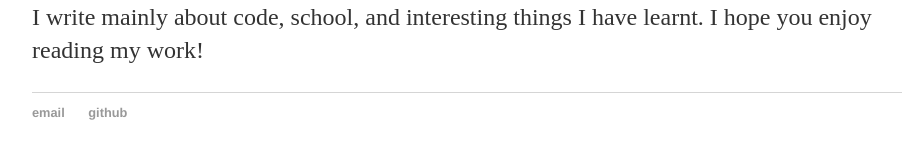
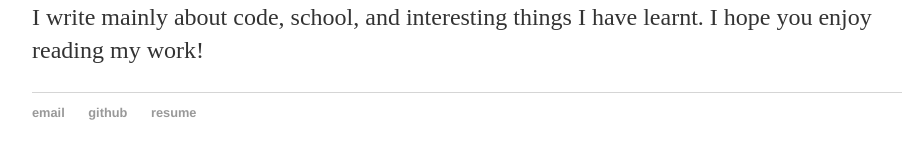
Before and after one commit to simonteozw/simonteozw.github.io, a Jekyll site: the page built from about/index.html, in a window 1280 px wide. Shown: the part 288-447 px from the top of the page, without its empty margins (160-1062 px from the left). Built offline with Jekyll 4.4.1, drawn with Linux system fonts in a browser that asks for light colours.

Commit message:
Upload resume

```diff
--- a/_layouts/default.html
+++ b/_layouts/default.html
@@ -21,8 +21,9 @@
 			</div><!-- /.container -->
 			<footer>
 	    		<ul>
-	        		<li><a href="mailto:simonteozw@gmail.com">email</a></li>
-	        		<li><a href="https://github.com/simonteozw">github</a></li>
+	        		<li><a href="mailto:simonteozw@gmail.com" target="_blank" rel="noopener noreferrer">email</a></li>
+					<li><a href="https://github.com/simonteozw" target="_blank" rel="noopener noreferrer">github</a></li>
+					<li><a href="https://simonteozw.github.io/documents/Simon_Teo_Resume.pdf" target="_blank" rel="noopener noreferrer">resume</a></li>
 				</ul>
 			</footer>
 		</body>
```
Also changed, not shown: 1 other file.
